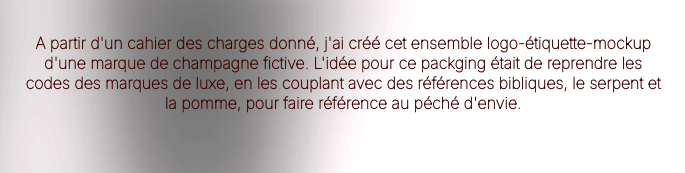
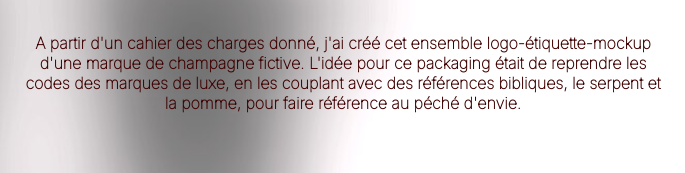
Before and after one commit to luuciepng/luuciepng.github.io, a plain HTML site: page pagesprojets/champagne.html in a window 1280 px wide. Shown: the part 228-401 px from the top of the page, 297-982 px from the left. Drawn offline with Linux system fonts and the light colour scheme.

Commit message:
Update champagne.html

```diff
--- a/pagesprojets/champagne.html
+++ b/pagesprojets/champagne.html
@@ -15,7 +15,7 @@
   	<h1>Champagne</h1>
     <h2>Création d'un logo et d'une étiquette d'une marque de champagne fictive</h2>
     <div class="descriptionprojet">
-      <p> A partir d'un cahier des charges donné, j'ai créé cet ensemble logo-étiquette-mockup d'une marque de champagne fictive. L'idée pour ce packging était de reprendre les codes des marques de luxe, en les couplant avec des références bibliques, le serpent et la pomme, pour faire référence au péché d'envie. </p>
+      <p> A partir d'un cahier des charges donné, j'ai créé cet ensemble logo-étiquette-mockup d'une marque de champagne fictive. L'idée pour ce packaging était de reprendre les codes des marques de luxe, en les couplant avec des références bibliques, le serpent et la pomme, pour faire référence au péché d'envie. </p>
     </div>
 
     <div class="galerie">
```
